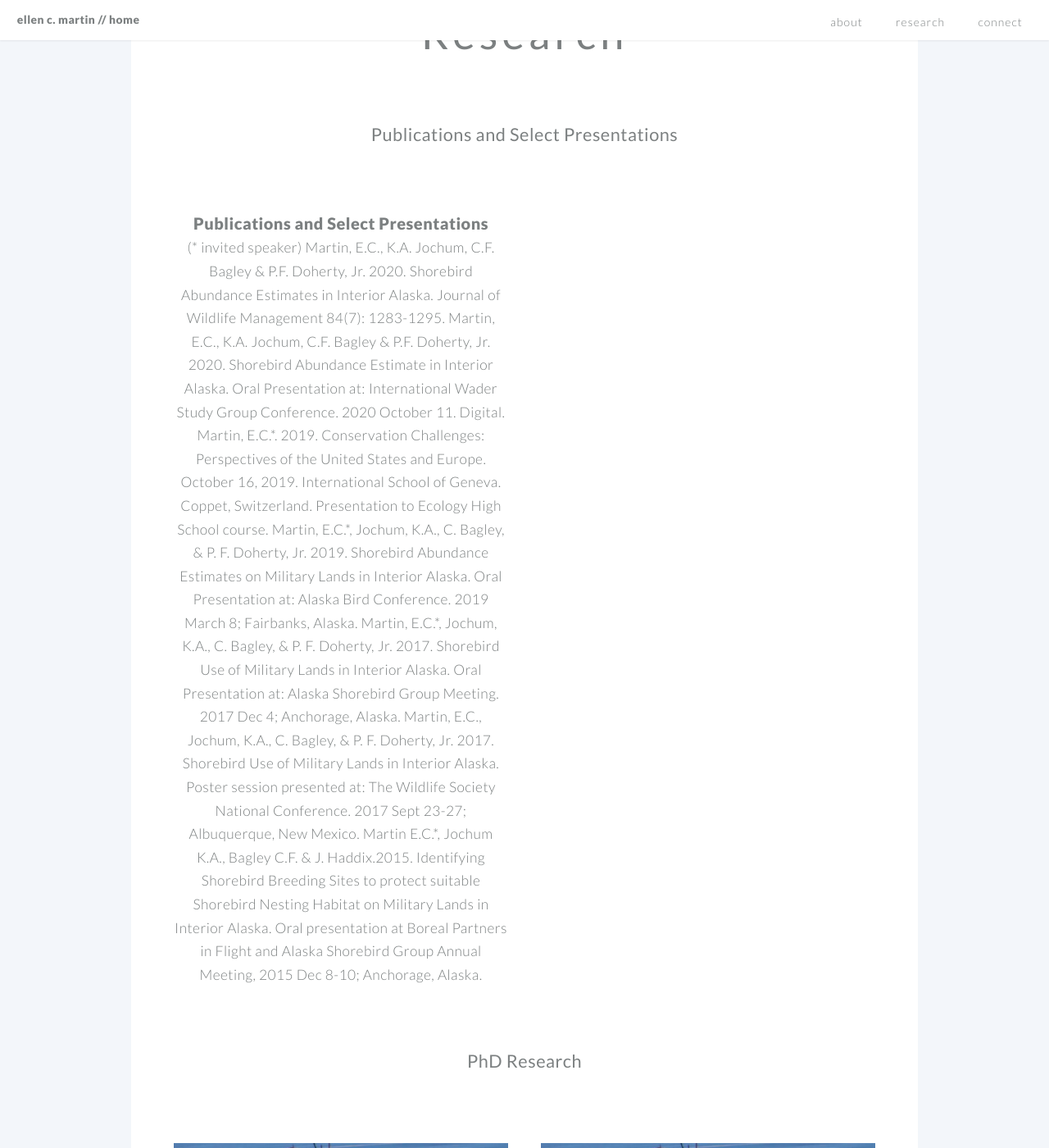
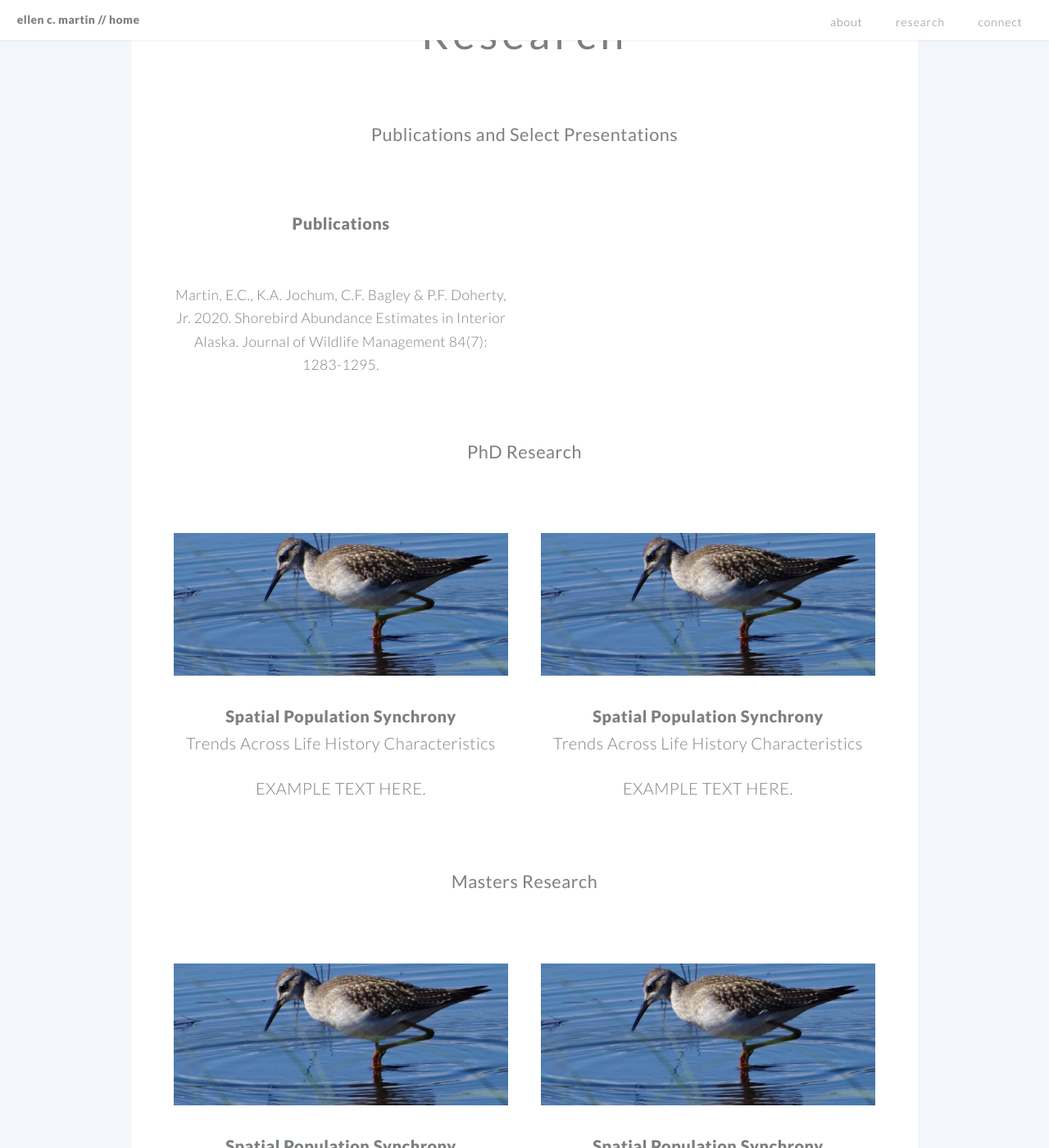
Before and after one commit to EllenCMartin/EllenCMartin.github.io, a Jekyll site: the page built from index.md, in a window 1280 px wide and 1400 px high, scrolled down 1715 px. Shown: the whole window at 82% size. Built offline with Jekyll 4.4.1, drawn with Linux system fonts in a browser that asks for light colours.

Commit message:
Update publications.html

```diff
--- a/_includes/publications.html
+++ b/_includes/publications.html
@@ -1,22 +1,7 @@
-<h1><a href="#">Publications and Select Presentations</a></h1>
-<p>(* invited speaker)
-
+<h1><a href="#">Publications</a></h1>
+<p>
+<br><br>
            Martin, E.C., K.A. Jochum, C.F. Bagley & P.F. Doherty, Jr. 2020. Shorebird Abundance Estimates in Interior Alaska.
                       Journal of Wildlife Management 84(7): 1283-1295.
-           Martin, E.C., K.A. Jochum, C.F. Bagley & P.F. Doherty, Jr. 2020. Shorebird Abundance Estimate in Interior Alaska.
-                      Oral Presentation at: International Wader Study Group Conference. 2020 October 11. Digital.
-           Martin, E.C.*. 2019. Conservation Challenges: Perspectives of the United States and Europe. October 16, 2019. International
-                       School of Geneva. Coppet, Switzerland. Presentation to Ecology High School course.
-           Martin, E.C.*, Jochum, K.A., C. Bagley, & P. F. Doherty, Jr. 2019. Shorebird Abundance Estimates on
-                       Military Lands in Interior Alaska. Oral Presentation at: Alaska Bird Conference. 2019 March 8; Fairbanks,
-                       Alaska.
-           Martin, E.C.*, Jochum, K.A., C. Bagley, & P. F. Doherty, Jr. 2017. Shorebird Use of Military Lands in
-                      Interior Alaska. Oral Presentation at: Alaska Shorebird Group Meeting. 2017 Dec 4; Anchorage, Alaska.
-           Martin, E.C., Jochum, K.A., C. Bagley, & P. F. Doherty, Jr. 2017. Shorebird Use of Military Lands in
-                      Interior Alaska. Poster session presented at: The Wildlife Society National Conference. 2017 Sept 23-27;
-                      Albuquerque, New Mexico.
-           Martin E.C.*, Jochum K.A., Bagley C.F. & J. Haddix.2015. Identifying Shorebird Breeding Sites to
-                       protect suitable Shorebird Nesting Habitat on Military Lands in Interior Alaska. Oral presentation at Boreal
-                      Partners in Flight and Alaska Shorebird Group Annual Meeting, 2015 Dec 8-10; Anchorage, Alaska.
 
 </p>
```
